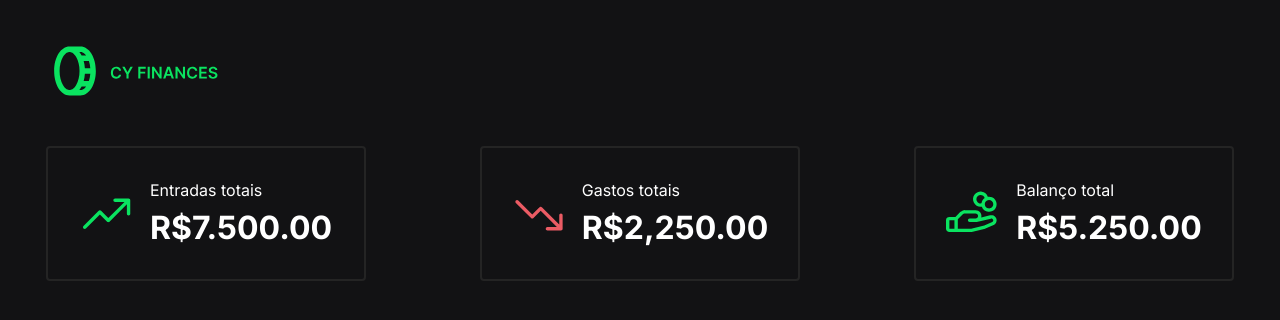
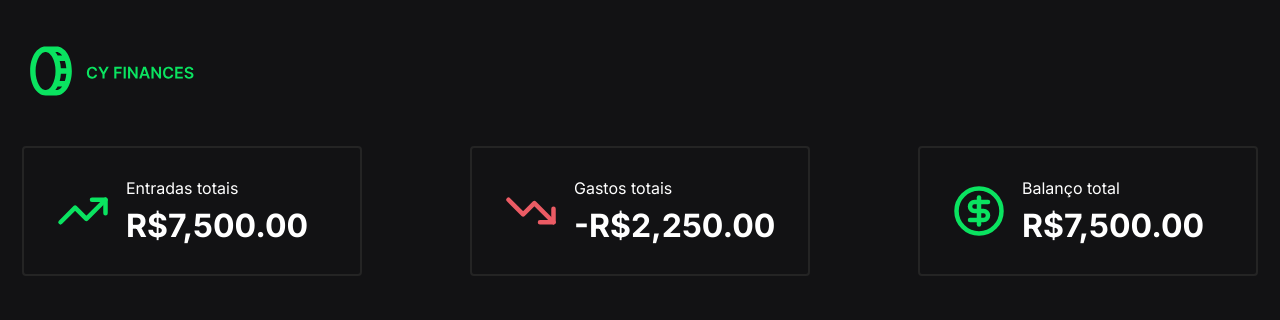
Before and after one commit to Vespasianoo/app-financess, a React (Vite) app: page / in a window 1280 px wide. Shown: the top 320 px of the page. Built offline with nearby package versions, Linux system fonts and the light colour scheme.

Commit message:
Add header

```diff
--- a/package.json
+++ b/package.json
@@ -10,6 +10,7 @@
     "preview": "vite preview"
   },
   "dependencies": {
+    "lucide-react": "^0.257.0",
     "react": "^18.2.0",
     "react-dom": "^18.2.0",
     "styled-components": "^6.0.1"
--- a/src/components/Card/index.jsx
+++ b/src/components/Card/index.jsx
@@ -1,12 +1,13 @@
-import { Container, CardInfo } from "./styles"
+import * as S from "./styles"
+
 export function Card({ img, text, value }) {
   return (
-    <Container>
-      <img src={img} />
-      <CardInfo>
+    <S.Container>
+      {img}
+      <S.Content>
         <span>{text}</span>
-        <span>R${value}</span>
-      </CardInfo>
-    </Container>
+        <span>{value}</span>
+      </S.Content>
+    </S.Container>
   )
 }
--- a/src/components/Card/styles.js
+++ b/src/components/Card/styles.js
@@ -1,24 +1,28 @@
 import styled from "styled-components"
 
 export const Container = styled.div`
-  padding: 3.2rem;
-
-  border: 2px solid var(--color-3);
-  border-radius: 0.4rem;
-
-  width: 100%;
-  max-width: 32rem;
-
   display: flex;
   align-items: center;
-  justify-content: center;
   gap: 1.6rem;
+
+  width: min(100%, 34rem);
+  height: 13rem;
+
+  border-radius: 0.4rem;
+  border: 0.2rem solid #242424;
+  padding-inline: 3.2rem;
+
+  > svg {
+    width: 5.4rem;
+    height: 5.4rem;
+    flex-shrink: 0;
+  }
 `
-
-export const CardInfo = styled.div`
+export const Content = styled.div`
   display: flex;
   flex-direction: column;
   gap: 0.8rem;
+
   > span:last-child {
     font-size: 3.2rem;
     font-weight: 700;
--- a/src/components/Header/index.jsx
+++ b/src/components/Header/index.jsx
@@ -1,15 +1,25 @@
-import { Card } from "../Card"
-import { Container } from "./styles"
+import * as S from "./styles"
+import { Card } from "../../components/Card"
+import { TrendingUp, TrendingDown, CircleDollarSign } from "lucide-react"
 
-import imgTop from "../../assets/img/top.svg"
-import imgBottom from "../../assets/img/bottom.svg"
-import balanco from "../../assets/img/balanco.svg"
 export function Header() {
   return (
-    <Container>
-      <Card text="Entradas totais" value="7.500.00" img={imgTop} />
-      <Card text="Gastos totais" value="2,250.00" img={imgBottom} />
-      <Card text="Balanço total" value="5.250.00" img={balanco} />
-    </Container>
+    <S.Container>
+      <Card
+        img={<TrendingUp color="#0AE360" />}
+        text={"Entradas totais"}
+        value={"R$7,500.00"}
+      />
+      <Card
+        img={<TrendingDown color="#EB5B64" />}
+        text={"Gastos totais"}
+        value={"-R$2,250.00"}
+      />
+      <Card
+        img={<CircleDollarSign color="#0AE360" />}
+        text={"Balanço total"}
+        value={"R$7,500.00"}
+      />
+    </S.Container>
   )
 }
--- a/src/components/Header/styles.js
+++ b/src/components/Header/styles.js
@@ -3,5 +3,4 @@ import styled from "styled-components"
 export const Container = styled.header`
   display: flex;
   justify-content: space-between;
-  margin-bottom: 5.2rem;
 `
--- a/src/components/Layout/styles.js
+++ b/src/components/Layout/styles.js
@@ -1,7 +1,7 @@
 import styled from "styled-components"
 
 export const Container = styled.div`
-  max-width: 123.2rem;
+  max-width: 134.4rem;
   width: 100%;
   margin-inline: auto;
   padding: 4.2rem 2.2rem;
```
Also changed, not shown: src/assets/img/desc.svg (added), 1 other file (tests, documents, lock files or other folders).
